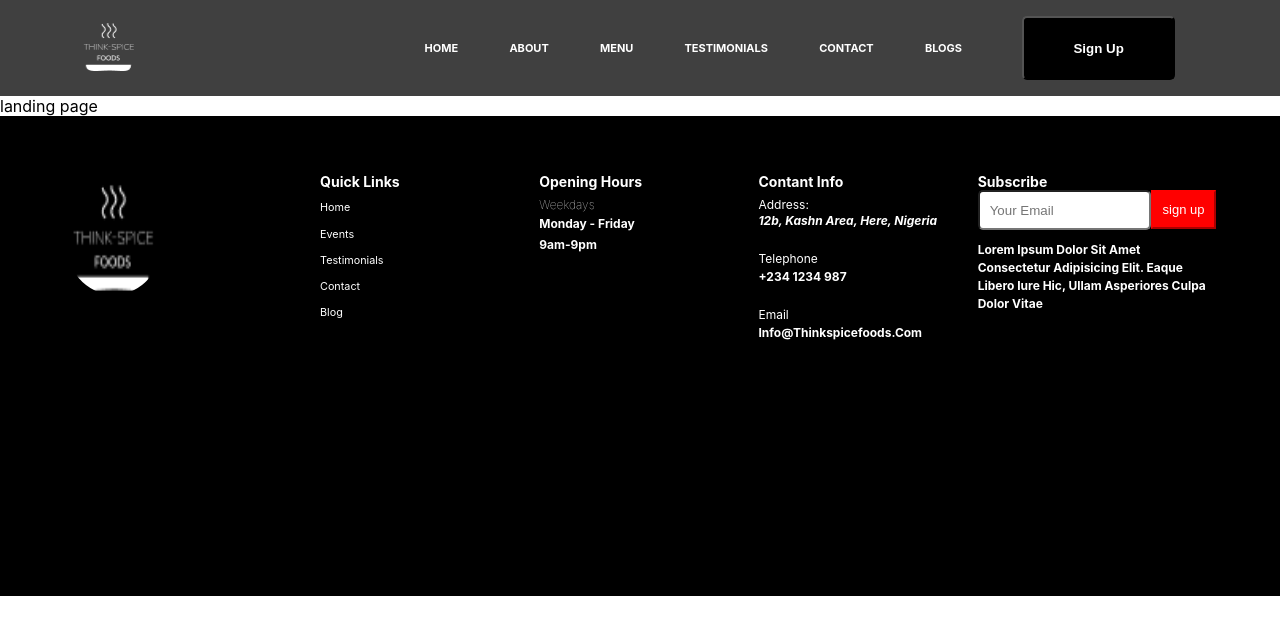
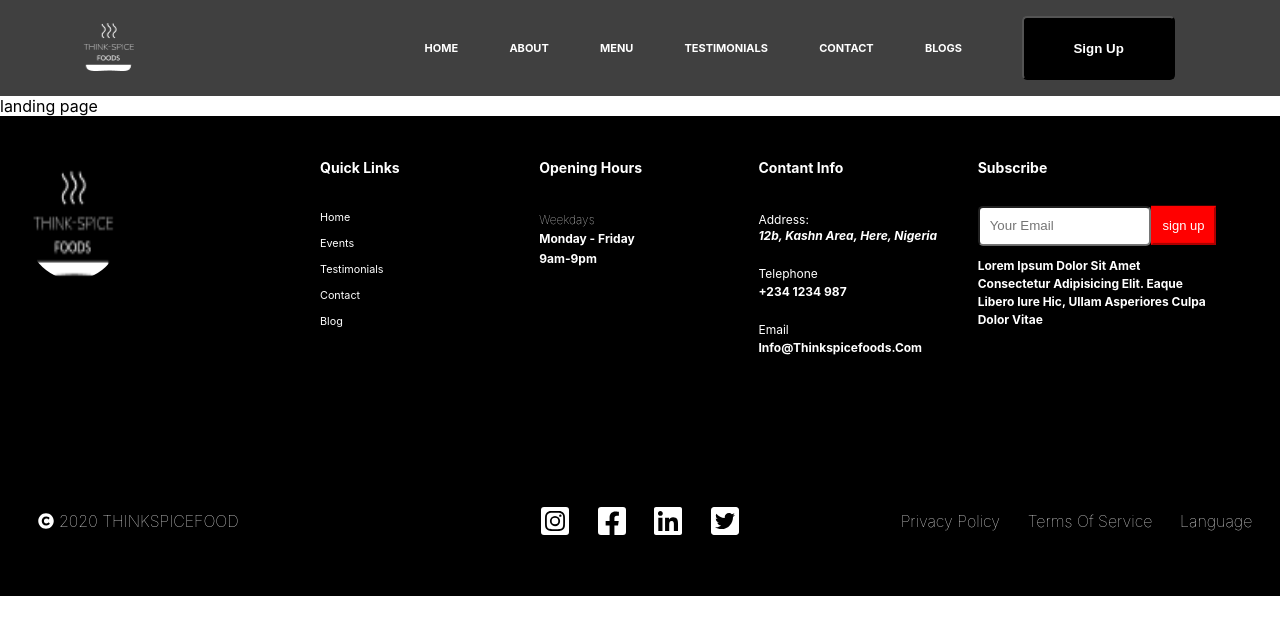
Before and after one commit to Oluwadolamipo/team-086-group-a-frontend, a React (Create React App) app: page / in a window 1280 px wide. Shown: the top 634 px of the page. Built offline with nearby package versions, Linux system fonts and the light colour scheme.

Commit message:
created the footer component

```diff
--- a/src/Common/Footer.component/Footer.jsx
+++ b/src/Common/Footer.component/Footer.jsx
@@ -6,6 +6,14 @@ import logoImage from "../../Asset/logo.png";
 import CustomImage from "../Image.component/Image";
 import CustomInput from "../Input.component/Input";
 import CustomButton from "..//Button.component/Button";
+import { FontAwesomeIcon } from "@fortawesome/react-fontawesome";
+import { faCopyright } from "@fortawesome/free-solid-svg-icons";
+import {
+  faInstagramSquare,
+  faFacebookSquare,
+  faTwitterSquare,
+  faLinkedin,
+} from "@fortawesome/free-brands-svg-icons";
 
 const Footer = () => {
   const {
@@ -15,6 +23,7 @@ const Footer = () => {
     logo,
     shortLinksWrapper,
     quickLinks,
+    listWrapper,
     list,
     listElements,
     openingHours,
@@ -28,6 +37,10 @@ const Footer = () => {
     input,
     button,
     text,
+    bottomSection,
+    copyright,
+    brandslogos,
+    hints,
   } = FooterStyles;
   return (
     <div className={container}>
@@ -39,7 +52,7 @@ const Footer = () => {
           <div className={shortLinksWrapper}>
             <div className={quickLinks}>
               <h3>quick links</h3>
-              <div>
+              <div className={listWrapper}>
                 <ul className={list}>
                   {FooterQuickLinksCollections &&
                     FooterQuickLinksCollections.map((quicklinks, index) => (
@@ -104,9 +117,35 @@ const Footer = () => {
             </div>
           </div>
         </div>
-        <div>
-          <div>
-            <span>&copy;</span>
+        <div className={bottomSection}>
+          <div className={copyright}>
+            <span>
+              <FontAwesomeIcon icon={faCopyright} color="#fff" /> 2020
+              ThinkSpiceFood
+            </span>
+          </div>
+          <div className={brandslogos}>
+            <div>
+              <FontAwesomeIcon
+                icon={faInstagramSquare}
+                size="2x"
+                color="#fff"
+              />
+            </div>
+            <div>
+              <FontAwesomeIcon icon={faFacebookSquare} size="2x" color="#fff" />
+            </div>
+            <div>
+              <FontAwesomeIcon icon={faLinkedin} size="2x" color="#fff" />
+            </div>
+            <div>
+              <FontAwesomeIcon icon={faTwitterSquare} size="2x" color="#fff" />
+            </div>
+          </div>
+          <div className={hints}>
+            <span>privacy policy</span>
+            <span>terms of service</span>
+            <span>language</span>
           </div>
         </div>
       </div>
--- a/src/Common/Footer.component/Footer.module.css
+++ b/src/Common/Footer.component/Footer.module.css
@@ -24,7 +24,7 @@
   width: 15%;
 }
 .logo img {
-  transform: translateY(5%);
+  transform: translate(-40%, 5%);
   height: 40%;
 }
 
@@ -41,7 +41,9 @@
 .quickLinks h3 {
   color: #fff;
 }
-
+.listWrapper {
+  transform: translateY(20%);
+}
 .list {
   list-style: none;
 }
@@ -62,7 +64,7 @@
 }
 
 .openingHourDetail {
-  transform: translateY(10%);
+  transform: translateY(60%);
   color: #fff;
   line-height: 1.7;
 }
@@ -82,7 +84,7 @@
   align-self: flex-start;
 }
 .contactInfoDetail {
-  transform: translateY(5%);
+  transform: translateY(25%);
   display: grid;
   grid-gap: 20px;
   color: #fff;
@@ -110,6 +112,7 @@ p {
   height: 16.6em;
   display: flex;
   flex-direction: column;
+  transform: translateY(15%);
 }
 
 .formWrapper {
@@ -136,4 +139,41 @@ p {
 
 .text {
   color: #fff;
+  font-weight: lighter;
 }
+
+.bottomSection {
+  width: 100%;
+  height: 4em;
+  display: flex;
+  justify-content: space-between;
+  align-items: center;
+}
+.copyright {
+  flex-basis: 30%;
+}
+
+.copyright span {
+  margin-left: 10%;
+  font-weight: lighter;
+  color: #fff;
+  text-transform: uppercase;
+}
+.brandslogos {
+  display: flex;
+  justify-content: space-evenly;
+  flex-basis: 20%;
+}
+
+.hints {
+  display: flex;
+  justify-content: space-evenly;
+  flex-basis: 30%;
+}
+
+.hints span {
+  color: #fff;
+  font-weight: lighter;
+  text-transform: capitalize;
+  margin-right: 6%;
+}
```
